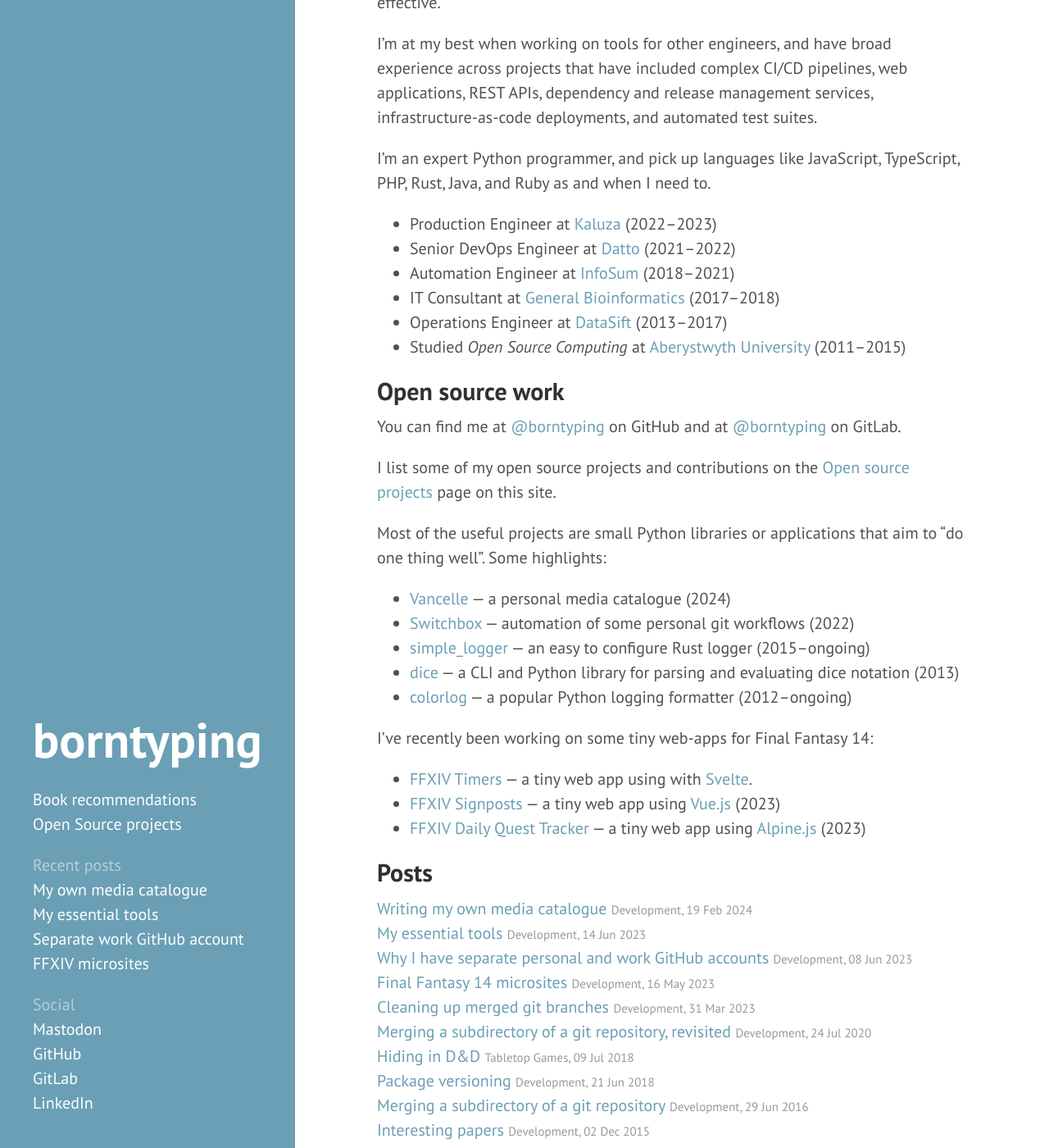
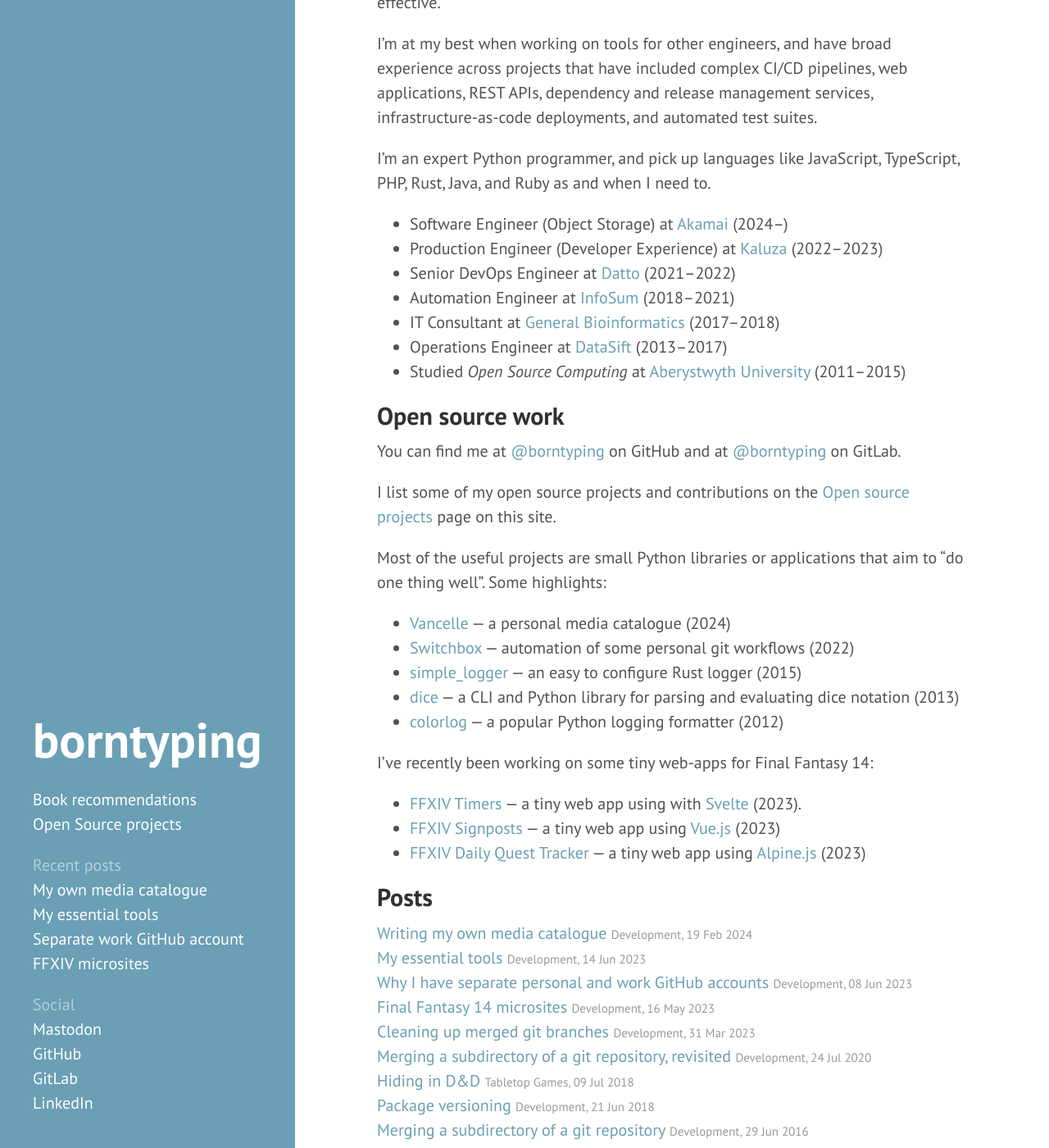
Before and after one commit to borntyping/borntyping.github.io, a Jekyll site: the page built from index.md, in a window 1280 px wide and 1400 px high, scrolled down 500 px. Shown: the whole window at 82% size. Built offline with Jekyll 4.4.1, drawn with Linux system fonts in a browser that asks for light colours.

Commit message:
Update index.md

```diff
--- a/index.md
+++ b/index.md
@@ -19,7 +19,8 @@
 
 I'm an expert Python programmer, and pick up languages like JavaScript, TypeScript, PHP, Rust, Java, and Ruby as and when I need to.
 
-* Production Engineer at [Kaluza][kaluza] (2022–2023)
+* Software Engineer (Object Storage) at [Akamai][akamai] (2024–)
+* Production Engineer (Developer Experience) at [Kaluza][kaluza] (2022–2023)
 * Senior DevOps Engineer at [Datto][datto] (2021–2022)
 * Automation Engineer at [InfoSum][infosum] (2018–2021)
 * IT Consultant at [General Bioinformatics][general-bioinformatics] (2017–2018)
@@ -36,13 +37,13 @@
 
 - [Vancelle] — a personal media catalogue (2024)
 - [Switchbox][switchbox] — automation of some personal git workflows (2022)
-- [simple_logger][simple_logger] — an easy to configure Rust logger (2015–ongoing)
+- [simple_logger][simple_logger] — an easy to configure Rust logger (2015)
 - [dice][dice] — a CLI and Python library for parsing and evaluating dice notation (2013)
-- [colorlog][simple_logger] — a popular Python logging formatter (2012–ongoing)
+- [colorlog][simple_logger] — a popular Python logging formatter (2012)
 
 I've recently been working on some tiny web-apps for Final Fantasy 14:
 
-- [FFXIV Timers][ffxiv-timers] — a tiny web app using with [Svelte](https://svelte.dev/).
+- [FFXIV Timers][ffxiv-timers] — a tiny web app using with [Svelte](https://svelte.dev/) (2023).
 - [FFXIV Signposts][ffxiv-signposts] — a tiny web app using [Vue.js](https://vuejs.org) (2023)
 - [FFXIV Daily Quest Tracker][ffxiv-daily-quest-tracker] — a tiny web app using [Alpine.js](https://alpinejs.dev/) (2023)
 
@@ -65,6 +66,7 @@
 [infosum]: https://www.infosum.com/
 [datto]: https://www.datto.com/
 [kaluza]: https://www.kaluza.com/
+[akamai]: https://www.akamai.com/
 
 [github]: https://github.com/borntyping/
 [github-sandbox]: https://github.com/borntyping-sandbox/
```
